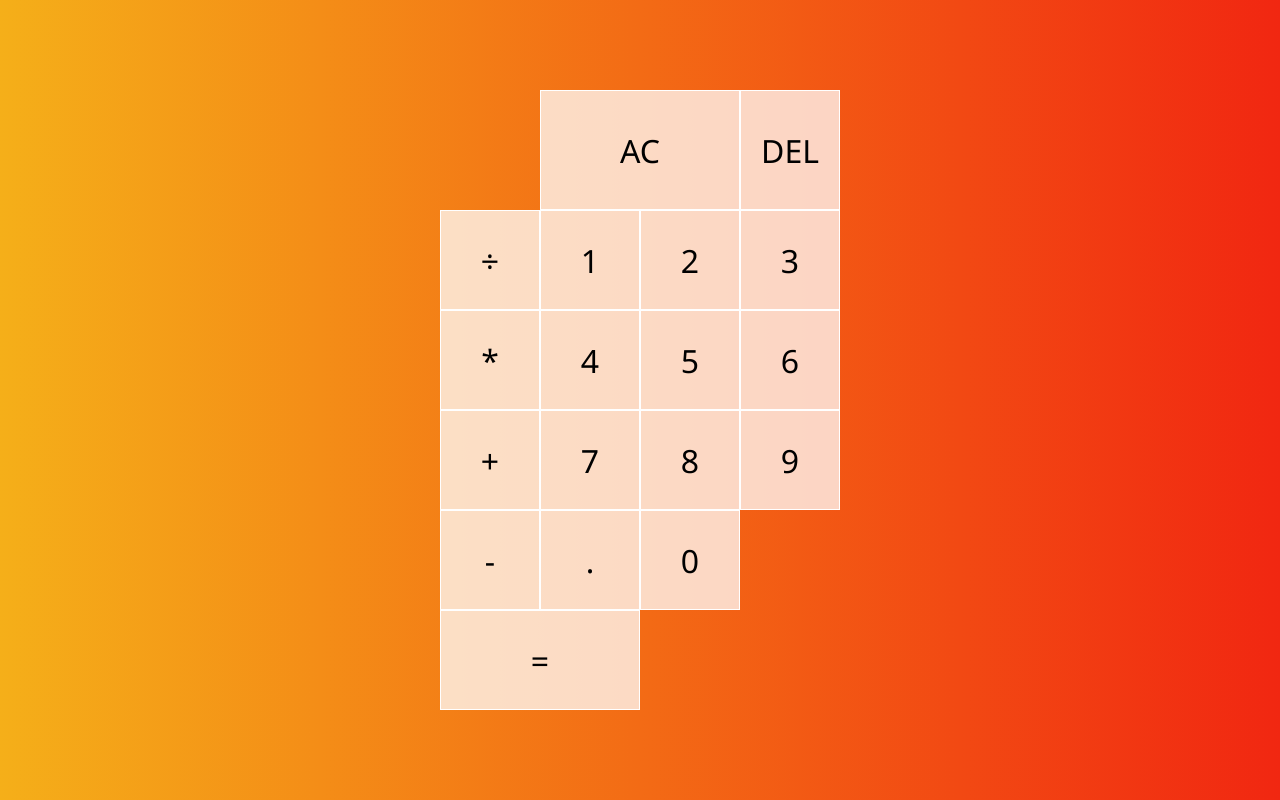
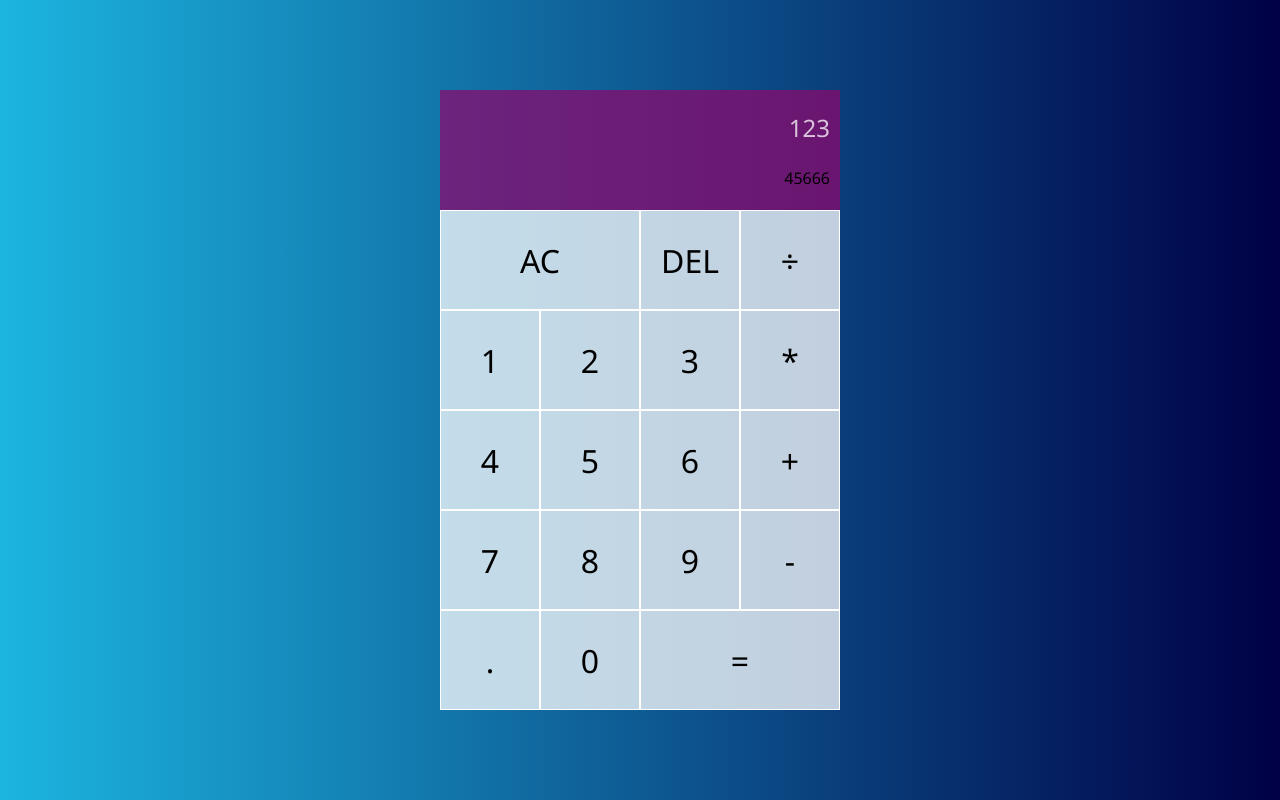
Before and after one commit to snowleopardAlexa/calculator, a plain HTML site: page index.html in a window 1280 px wide. Drawn offline with Linux system fonts and the light colour scheme.

Commit message:
style prev operand

```diff
--- a/index.html
+++ b/index.html
@@ -11,8 +11,8 @@
 <body>
     <div class="calculator-grid">
         <div class="output">
-            <div class="prev-operand"></div>
-            <div class="current-operand"></div>
+            <div class="prev-operand">123</div>
+            <div class="current-operand">45666</div>
         </div>
         <button class="span-two">AC</button>
         <button>DEL</button>
--- a/styles.css
+++ b/styles.css
@@ -7,9 +7,9 @@
 body {
     padding: 0;
     margin: 0;
-    background: #f12711;  /* fallback for old browsers */
-    background: -webkit-linear-gradient(to right, #f5af19, #f12711);  /* Chrome 10-25, Safari 5.1-6 */
-    background: linear-gradient(to right, #f5af19, #f12711); /* W3C, IE 10+/ Edge, Firefox 16+, Chrome 26+, Opera 12+, Safari 7+ */
+    background: #000046;  /* fallback for old browsers */
+    background: -webkit-linear-gradient(to right, #1CB5E0, #000046);  /* Chrome 10-25, Safari 5.1-6 */
+    background: linear-gradient(to right, #1CB5E0, #000046); /* W3C, IE 10+/ Edge, Firefox 16+, Chrome 26+, Opera 12+, Safari 7+ */
 }
 
 .calculator-grid {
@@ -38,9 +38,9 @@ body {
     grid-column: span 2; /* make equal and AC buttons take two squares */
 }
 
-.outpput {
+.output {
     grid-column: 1 / -1;
-    background-color: rgba(0, 0, 0, .75);
+    background-color: rgba(138, 8, 110, 0.75);
     display: flex;
     align-items: flex-end;
     justify-content: space-around;
@@ -49,3 +49,8 @@ body {
     word-wrap: break-word;
     word-break: break-all;
 }
+
+.output .prev-operand {
+    font-size: 1.5rem;
+    color:rgba(255, 255, 255, .75);
+}
```
